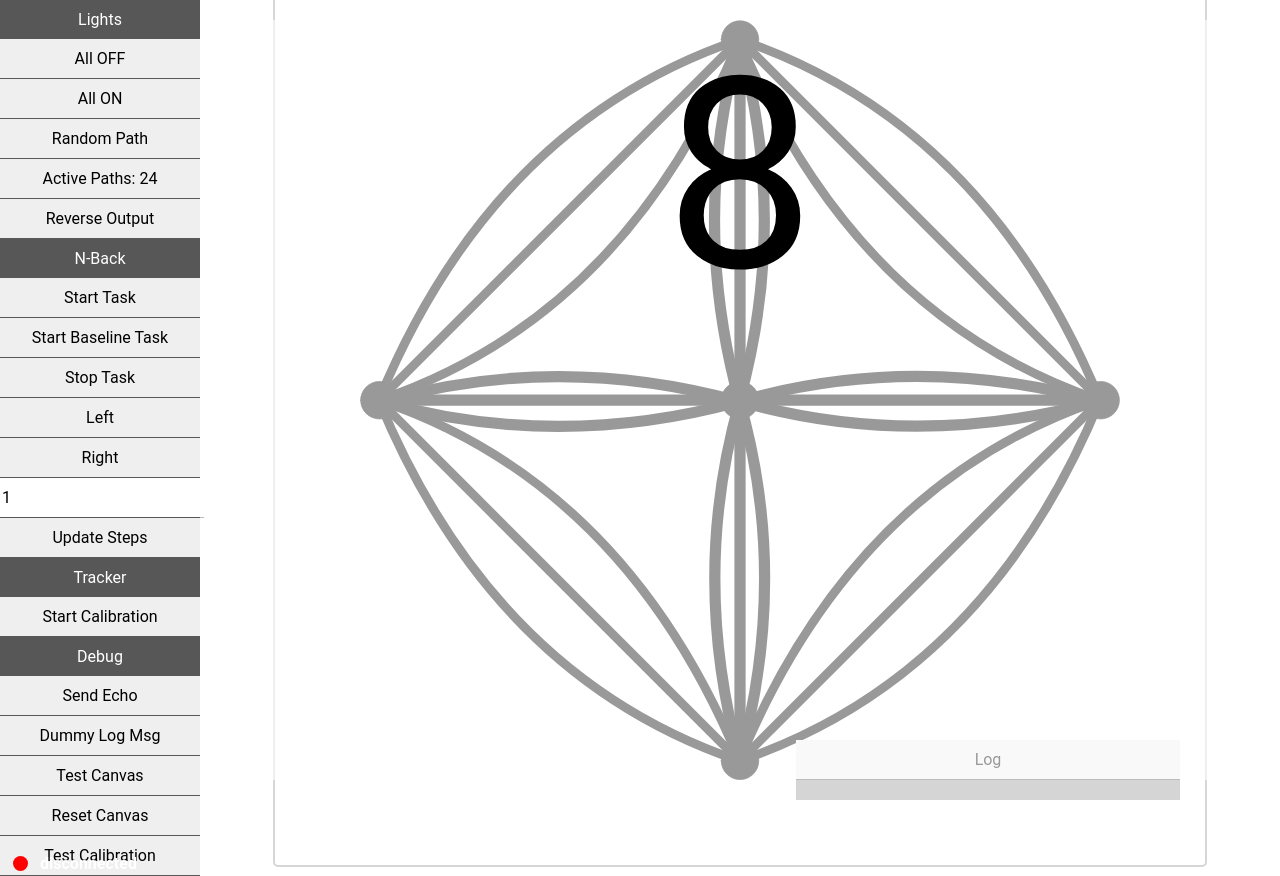
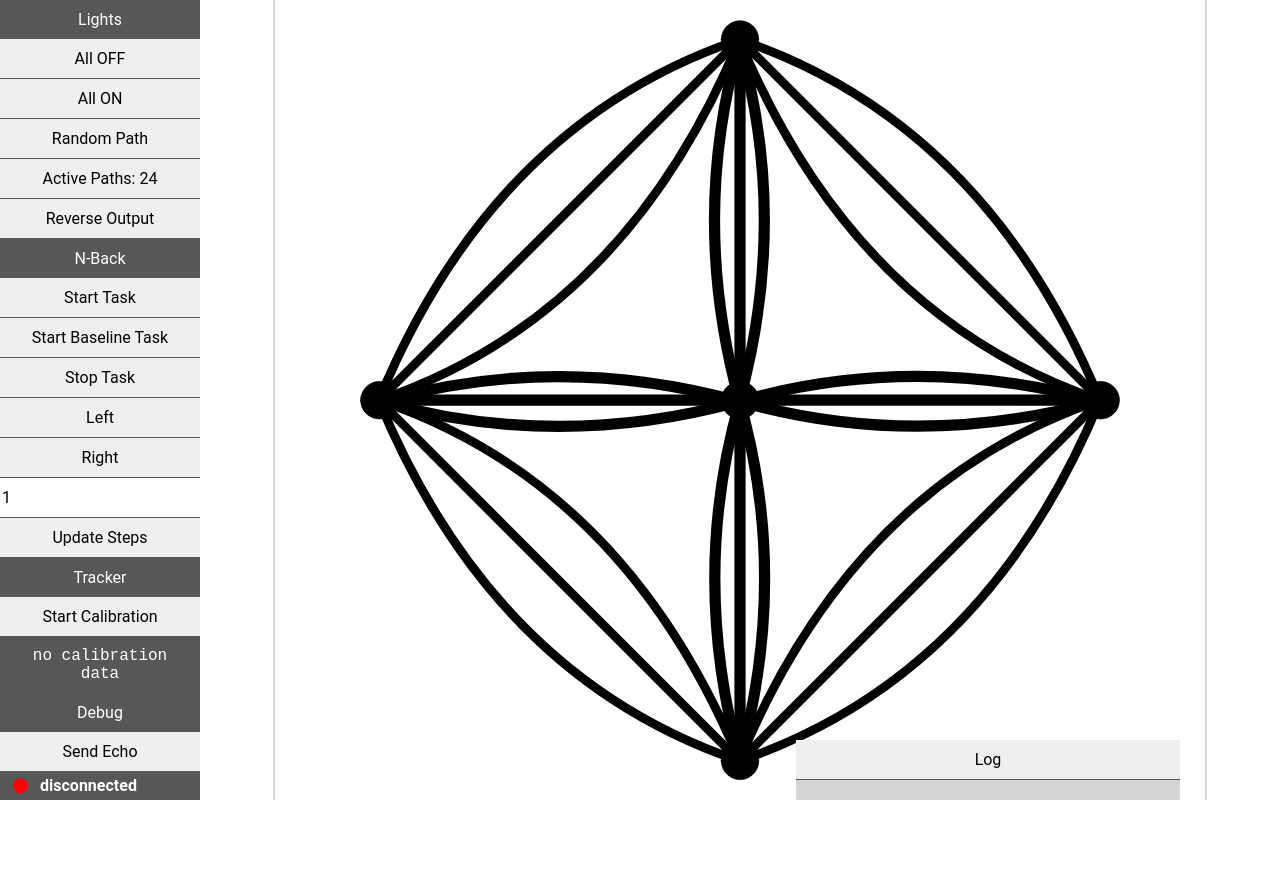
Before and after one commit to MatthiasWilhalm/light_control, a plain HTML site: page web/index.html in a window 1280 px wide. Both pictures are taken after a click on the button "Start Calibration". After the commit the page ends 800 px from the top, so only its background shows below. Drawn offline with Linux system fonts and the light colour scheme.

Commit message:
add basic calibration logic

```diff
--- a/web/CalibrationManager.js
+++ b/web/CalibrationManager.js
@@ -15,7 +15,7 @@ export const convertTrackerDataToCanvasCoordinates = (x, y, canvasSize, canvasBo
     //convert x, y origin from center of screen to top left corner
     const normX = x + range / 2;
     const normY = y * verticalScale + range / 2;
-    console.log(normX, normY, range, canvasRange);
+    // console.log(normX, normY, range, canvasRange);
     // scale x, y to canvas size
     const xCanvas = normX * canvasRange / range + canvasBorderOffset;
     const yCanvas = normY * canvasRange / range + canvasBorderOffset;
--- a/web/index.html
+++ b/web/index.html
@@ -9,6 +9,7 @@
 </head>
 <body>
     <div class="grid">
+        <div id="sidepanel">
             <ul>
                 <li><label>Lights</label></li>
                 <li><button id="reset">All OFF</button></li>
@@ -26,13 +27,16 @@
                 <li><button id="updateSteps">Update Steps</button></li>
                 <li><label>Tracker</label></li>
                 <li><button id="startCalibration">Start Calibration</button></li>
+                <li><code id="calibrationDataDisplay"></code></li>
                 <li><label>Debug</label></li>
                 <li><button id="echo">Send Echo</button></li>
                 <li><button id="addLog">Dummy Log Msg</button></li>
                 <li><button id="testCanvas">Test Canvas</button></li>
                 <li><button id="resetCanvas">Reset Canvas</button></li>
                 <li><button id="testCalibration">Test Calibration</button></li>
-            <li class="connectionStatus">
+                <li><button id="resetCalibrationdata">Reset Calibration Data</button></li>
+            </ul>
+            <div class="connectionStatus">
                 <div id="connectionStatusIndicator"></div>
                 <div>
                     <label id="connectionStatusText">disconnected</label>
@@ -40,8 +44,8 @@
                     <label id="connectionStatusNBack"></label>
                     <label id="connectionStatusTracker"></label>
                 </div>
-            </li>
-        </ul>
+            </div>
+        </div>
         <div class="light-map">
             <canvas id="trackerMap" width="930px" height="930px"></canvas>
             <code id="trackerDebugData"></code>
--- a/web/main.js
+++ b/web/main.js
@@ -1,11 +1,12 @@
-import { convertTrackerDataToCanvasCoordinates, saveCalibrationData } from "./CalibrationManager.js";
+import { convertTrackerDataToCanvasCoordinates, getCalibrationData, saveCalibrationData } from "./CalibrationManager.js";
 import { calcRandomPath } from "./PathGenerator.js";
 
 const URL = 'ws://localhost:8765';
 
 const socket = new WebSocket(URL);
 
-const trackerMaxMinValues = {};
+var mainTrackerName = '';
+const currentTrackerValues = {};
 
 var pathMode = 24;
 
@@ -144,12 +145,18 @@ document.getElementById('updateSteps').addEventListener('click', () => {
     }));
 });
 
-document.getElementById('startCalibration').addEventListener('click', () => {
-    const calibrate = () => {
-        // add calibrate code here
-    };
-    startTimer(calibrate, "calibrating");
+document.getElementById('startCalibration').addEventListener('click', async () => {
+    if(!mainTrackerName || !currentTrackerValues) return;
 
+    await startTimer("calibrating");
+    const val1 = parseFloat(currentTrackerValues[mainTrackerName].x);
+    await startTimer("calibrating");
+    const val2 = parseFloat(currentTrackerValues[mainTrackerName].x);
+
+    const max = Math.max(val1, val2);
+    const min = Math.min(val1, val2);
+    saveCalibrationData({max, min});
+    syncCalibrationDataDisplay();
 });
 
 document.getElementById('toggleLog').addEventListener('click', () => {
@@ -180,6 +187,11 @@ document.getElementById('testCalibration').addEventListener('click', () => {
     updateCanvas(vals);
 });
 
+document.getElementById('resetCalibrationdata').addEventListener('click', () => {
+    saveCalibrationData(null);
+    syncCalibrationDataDisplay();
+});
+
 // document.getElementById("trackerMap").addEventListener('click', (e) => {
 //     console.log(e.offsetX, e.offsetY);
 // });
@@ -199,30 +211,19 @@ const printLog = (message) => {
 const handleTrackerData = (data) => {
     const trackerDebugData = document.getElementById('trackerDebugData');
     const [name, x, y, z, rx, ry, rz, rw] = data.split(',');
-    // for min max values
-    // trackerMaxMinValues[name] = trackerMaxMinValues[name] || {x: {min: 0, max: 0}, y: {min: 0, max: 0}, z: {min: 0, max: 0}};
-    // const maxMinValues = trackerMaxMinValues[name];
-    // if(x !== undefined && x !==null) {
-    //     maxMinValues.x.min = Math.min(maxMinValues.x.min, x);
-    //     maxMinValues.x.max = Math.max(maxMinValues.x.max, x);
-    // }
-    // if(y !== undefined && y !==null) {
-    //     maxMinValues.y.min = Math.min(maxMinValues.y.min, y);
-    //     maxMinValues.y.max = Math.max(maxMinValues.y.max, y);
-    // }
-    // if(z !== undefined && z !==null) {
-    //     maxMinValues.z.min = Math.min(maxMinValues.z.min, z);
-    //     maxMinValues.z.max = Math.max(maxMinValues.z.max, z);
-    // }
-    // trackerDebugData.innerText = JSON.stringify(trackerMaxMinValues, null, 2);
-    // log current values as json
+    currentTrackerValues[name] = {x, y, z, rx, ry, rz, rw};
+    // TODO: change if we have multiple trackers
+    if(mainTrackerName === '')
+        mainTrackerName = name;
     const canvasSize = 930;
-    let xValue = parseFloat(x)*canvasSize/4 + canvasSize/4;
-    let yValue = parseFloat(z)*canvasSize/4 + canvasSize/4;
+    // let xValue = parseFloat(x)*canvasSize/4 + canvasSize/4;
+    // let yValue = parseFloat(z)*canvasSize/4 + canvasSize/4;
 
     // updateCanvas([{x: xValue, y: yValue}]);
-    updateCanvas([convertTrackerDataToCanvasCoordinates(x, z, canvasSize, 30, 2)]);
-    trackerDebugData.innerText = JSON.stringify({name, x, y, z, rx, ry, rz, rw, xValue, yValue}, null, 2);
+    const coords = convertTrackerDataToCanvasCoordinates(parseFloat(x), parseFloat(z), canvasSize, 30, 2);
+    trackerDebugData.innerText = JSON.stringify({...currentTrackerValues, coords}, null, 2);
+    if(!coords) return;
+    updateCanvas([coords]);
 }
 
 /**
@@ -351,7 +352,19 @@ const updateCanvas = (data) => {
     });
 }
 
-const startTimer = (next, finnishText = "done") => {
+const syncCalibrationDataDisplay = () => {
+    const display = document.getElementById('calibrationDataDisplay');
+    const data = getCalibrationData();
+    if(!data) {
+        display.innerText = 'no calibration data';
+        return;
+    }
+    display.innerText = `min: ${data.min}, max: ${data.max}`;
+}
+
+const startTimer = (finnishText = "done") => {
+    let interval;
+    return new Promise((resolve) => {
         const timer = document.getElementById('timer');
         timer.innerText = 10;
         timer.style.display = 'block';
@@ -363,18 +376,20 @@ const startTimer = (next, finnishText = "done") => {
             if(durationInSeconds === -1) {
                 timer.style.fontSize = '100pt';
                 timer.innerText = finnishText;
-            next?.();
                 return;
             }
-        if(durationInSeconds < -3) {
+            if(durationInSeconds < -2) {
                 timer.innerText = 0;
                 timer.style.display = 'none';
                 timer.style.fontSize = '200pt';
                 clearInterval(interval);
+                resolve();
             }
         };
         updateTimer();
-    setInterval(updateTimer, 1000);
+        interval = setInterval(updateTimer, 1000);
+    });
 }
 
+syncCalibrationDataDisplay();
 setConnectionStatusDisplay(false);
--- a/web/style.css
+++ b/web/style.css
@@ -1,4 +1,4 @@
-body {
+body, html {
     font-family: 'Roboto', sans-serif;
     font-size: 16px;
     margin: 0;
@@ -6,9 +6,10 @@ body {
     justify-content: center;
     align-items: center;
     row-gap: 20px;
-    width: 100%;
-    height: 100vh;
+    height: 100%;
+    overflow: hidden;
 }
+
 
 button {
     font-family: 'Roboto', sans-serif;
@@ -37,12 +38,22 @@ input {
     height: 100%;
 }
 
+#sidepanel {
+    display: flex;
+    flex-direction: column;
+    height: 100%;
+    overflow: hidden;
+}
+
 ul {
     list-style: none;
     padding: 0;
     margin: 0;
     background-color: #575757;
-    position: relative;
+    overflow-y: auto;
+    overflow-x: hidden;
+    scrollbar-width: thin;
+    flex: 1 1 auto;
 }
 
 li label {
@@ -52,14 +63,24 @@ li label {
     text-align: center;
 }
 
-li.connectionStatus {
+.connectionStatus {
     display: grid;
     grid-template-columns: 40px 1fr;
-    position: absolute;
+    position: sticky;
     width: 100%;
     color: #ffffff;
     bottom: 0;
     padding-bottom: 3px;
+    background-color: #575757;
+    flex: 0 0 auto;
+    padding-top: 5px;
+    padding-bottom: 5px;
+}
+li code {
+    display: block;
+    padding: 10px 20px;
+    color: #ffffff;
+    text-align: center;
 }
 
 #connectionStatusText {
@@ -167,6 +188,7 @@ svg {
     position: fixed;
     bottom: 0px;
     right: 100px;
+    z-index: 2;
 }
 
 .log {
```
Lines whose indentation alone changed are shown as unchanged.
